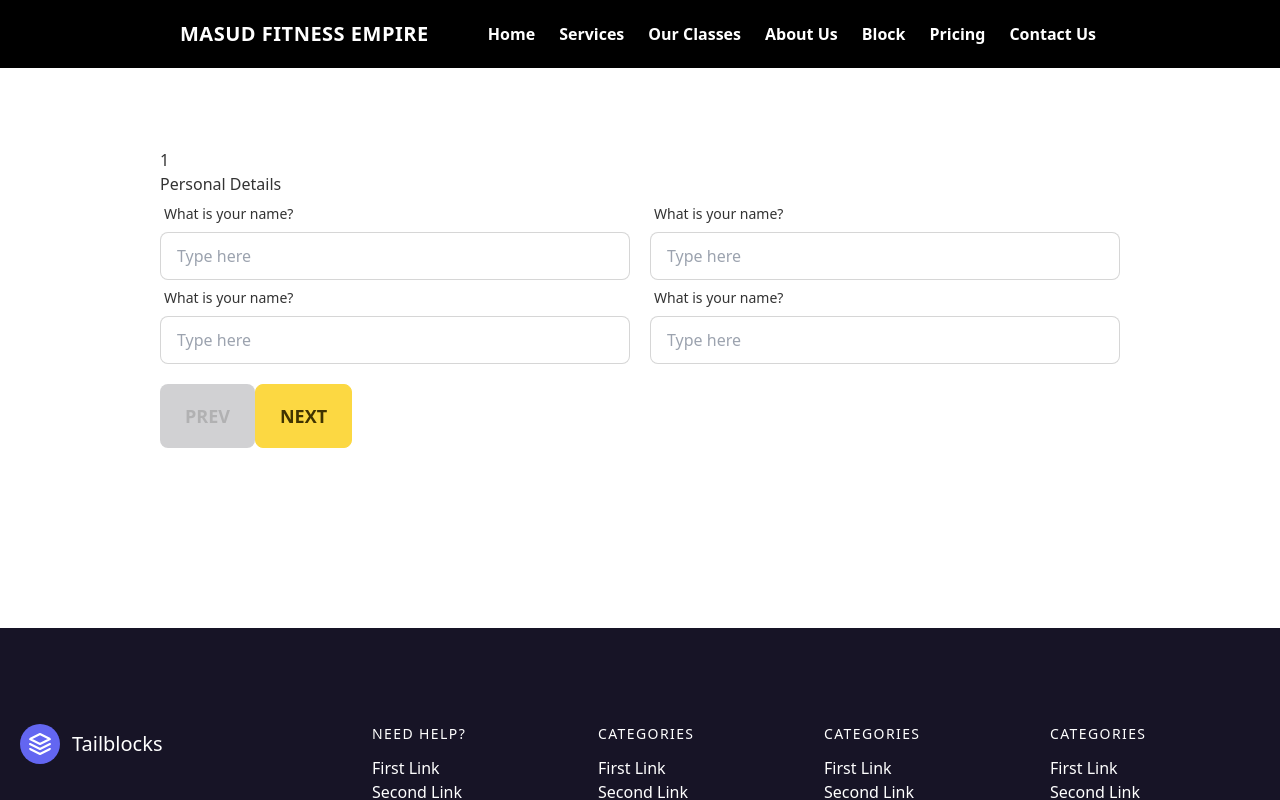
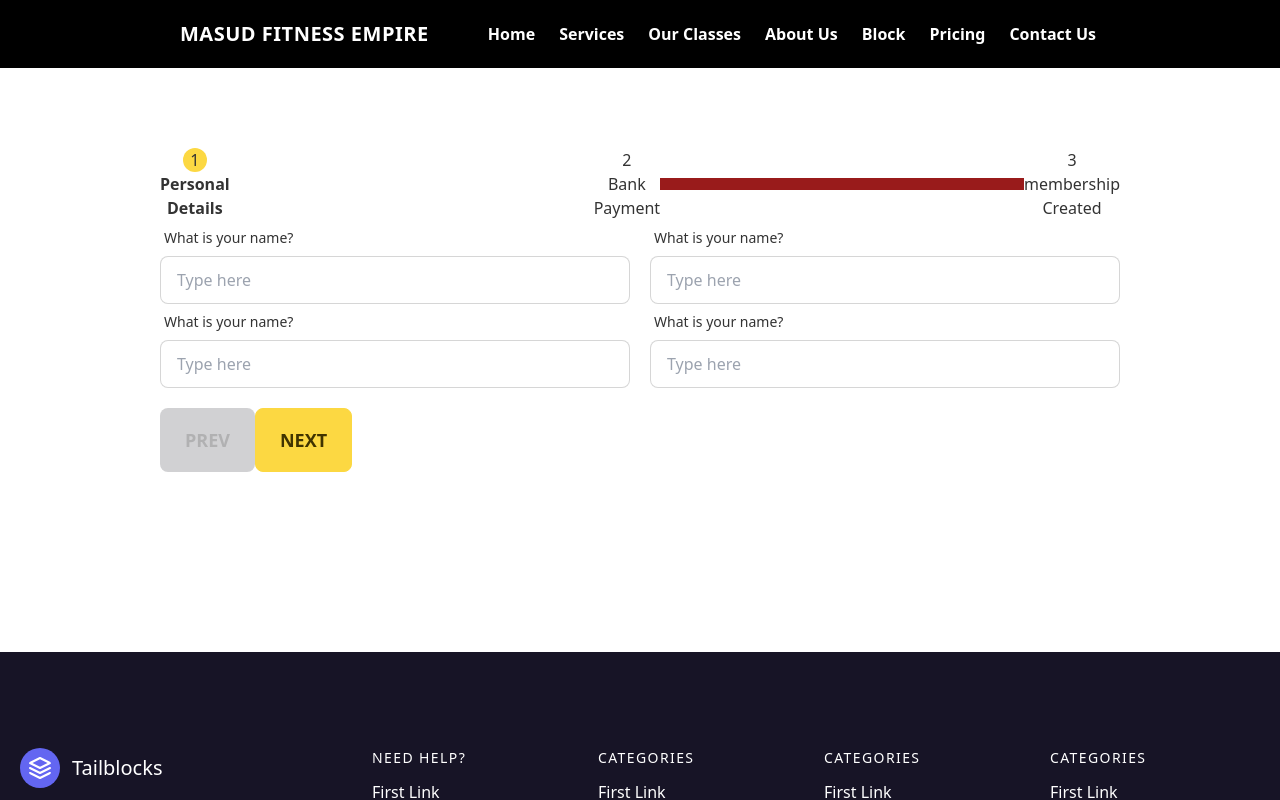
Before and after one commit to JakariaJishan/masud-fitness-empire, a Next.js app: page /membership in a window 1280 px wide. Shown: the top 800 px of the page. Built offline with nearby package versions, Linux system fonts and the light colour scheme.

Commit message:
prograssing form

```diff
--- a/components/Membership/Form.js
+++ b/components/Membership/Form.js
@@ -5,7 +5,7 @@ import PersonalDetails from "./PersonalDetails";
 
 const Form = () => {
   const [load, setLoad] = useState(0);
-  const router = useRouter()
+  const router = useRouter();
   const displayPage = () => {
     if (load === 0) {
       return <PersonalDetails />;
@@ -18,11 +18,24 @@ const Form = () => {
   const formTitles = ["Personal Details", "Bank Payment", "membership Created"];
   return (
     <div className="w-3/4 mx-auto py-20">
+      <div className="flex justify-between items-center text-center">
+          <div className="">
+            <p className="bg-[#FCD842] w-6   mx-auto rounded-full ">1</p>
+            <h1 className="font-bold">{formTitles[0]}</h1>
+          </div>
+          <div className="h-1 -mt-10 border-dotted border-1  w-full "></div>
+
         <div>
-            <p>1</p>
-            <h1>{formTitles[load]}</h1>
+          <p>2</p>
+          <h1>{formTitles[1]}</h1>
         </div>
+        <div className="h-3  w-full bg-red-800"></div>
 
+        <div>
+          <p>3</p>
+          <h1>{formTitles[2]}</h1>
+        </div>
+      </div>
 
       <div>{displayPage()}</div>
 
@@ -39,8 +52,8 @@ const Form = () => {
           if (load === formTitles.length - 1) {
             alert("FORM SUBMITTED");
             // router.push('/')
-          }else{
-              setLoad((curr) => curr+1)
+          } else {
+            setLoad((curr) => curr + 1);
           }
         }}
       >
```
